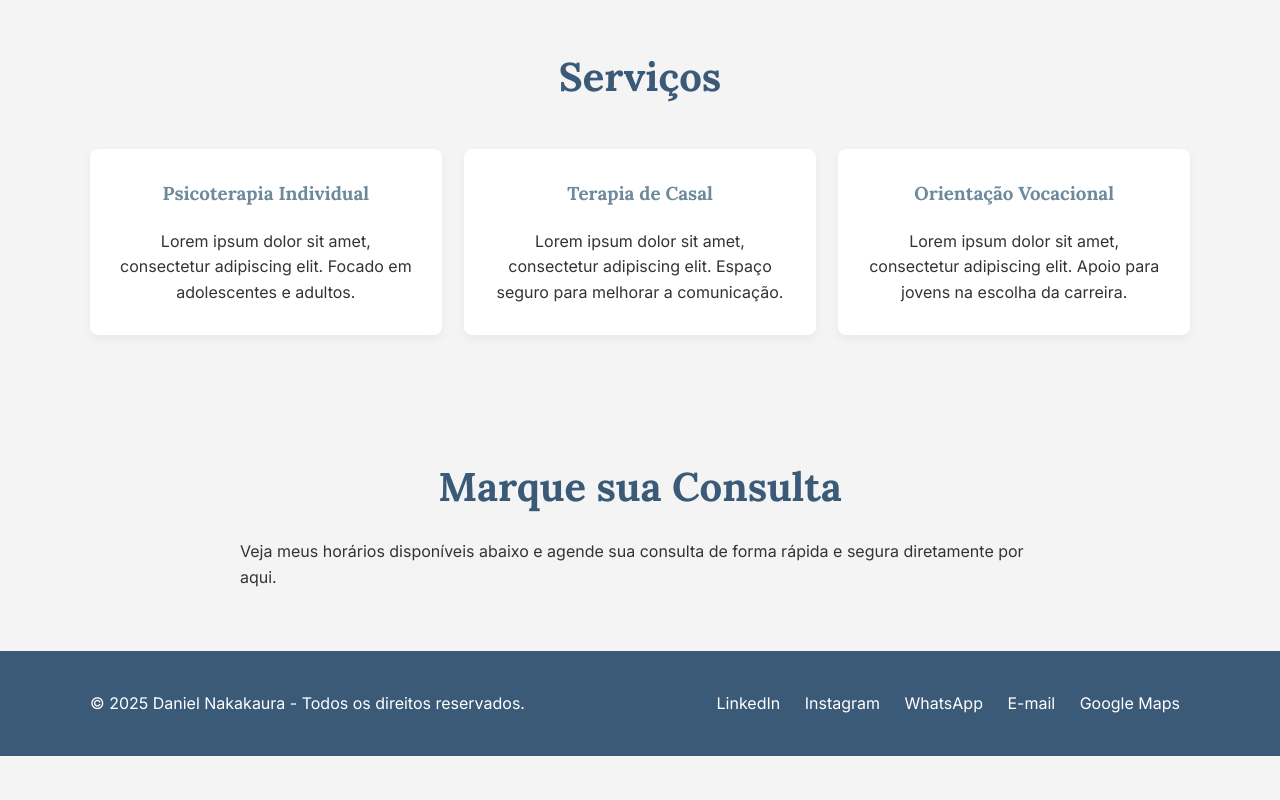
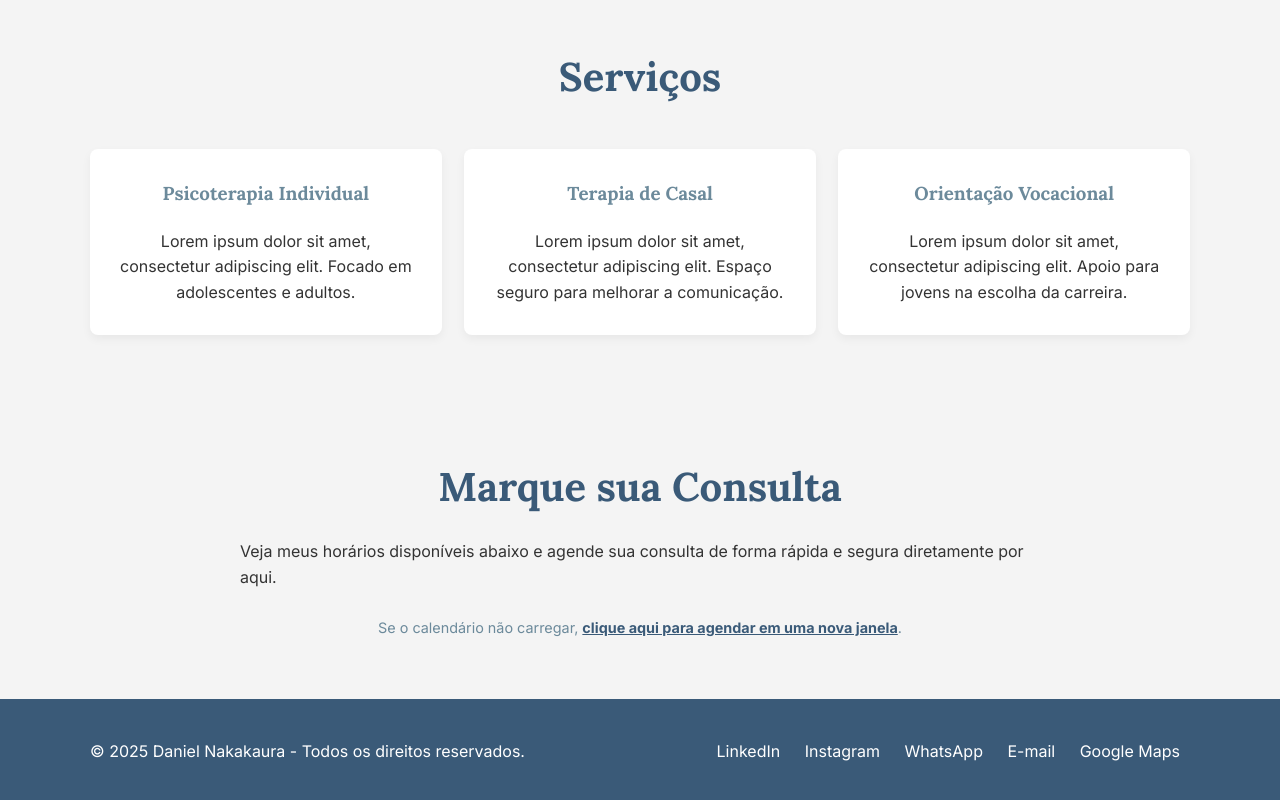
Before and after one commit to SNollken/site-psicologo, a plain HTML site: page index.html in a window 1280 px wide. Shown: the part 984-1784 px from the top of the page. Before the commit the page ends 1740 px from the top, so only its background shows below. Drawn offline with Linux system fonts and the light colour scheme; a script that the page names is missing.

Commit message:
link abaixo do calendario

```diff
--- a/index.html
+++ b/index.html
@@ -143,6 +143,9 @@
                         }
                     });
                 </script>
+                <p class="link-agendamento-externo">
+    Se o calendário não carregar, <a href="https://danielnakakura.simplybook.me/v2/" target="_blank" rel="noopener noreferrer">clique aqui para agendar em uma nova janela</a>.
+</p>
             </div>
         </section>
     </main>
--- a/style.css
+++ b/style.css
@@ -449,6 +449,23 @@ html.dark-mode {
 
 
 /* ===== 9. Estilos para Desktop (Responsividade) ===== */
+/* Estilo para o link alternativo de agendamento */
+.link-agendamento-externo {
+    text-align: center;
+    margin-top: 25px; /* Adiciona um espaço entre o widget e o link */
+    font-size: 0.9rem; /* Deixa o texto um pouco menor */
+    color: var(--secondary-color); /* Usa uma cor de texto mais suave */
+}
+
+.link-agendamento-externo a {
+    color: var(--primary-color); /* Cor de destaque para o link */
+    font-weight: 700; /* Deixa o link em negrito para ser mais visível */
+    text-decoration: underline;
+}
+
+.link-agendamento-externo a:hover {
+    text-decoration: none; /* Efeito simples ao passar o mouse */
+}
 /* Este bloco aplica estilos apenas em telas com 768px de largura ou mais. */
 
 @media (min-width: 768px) {
```
